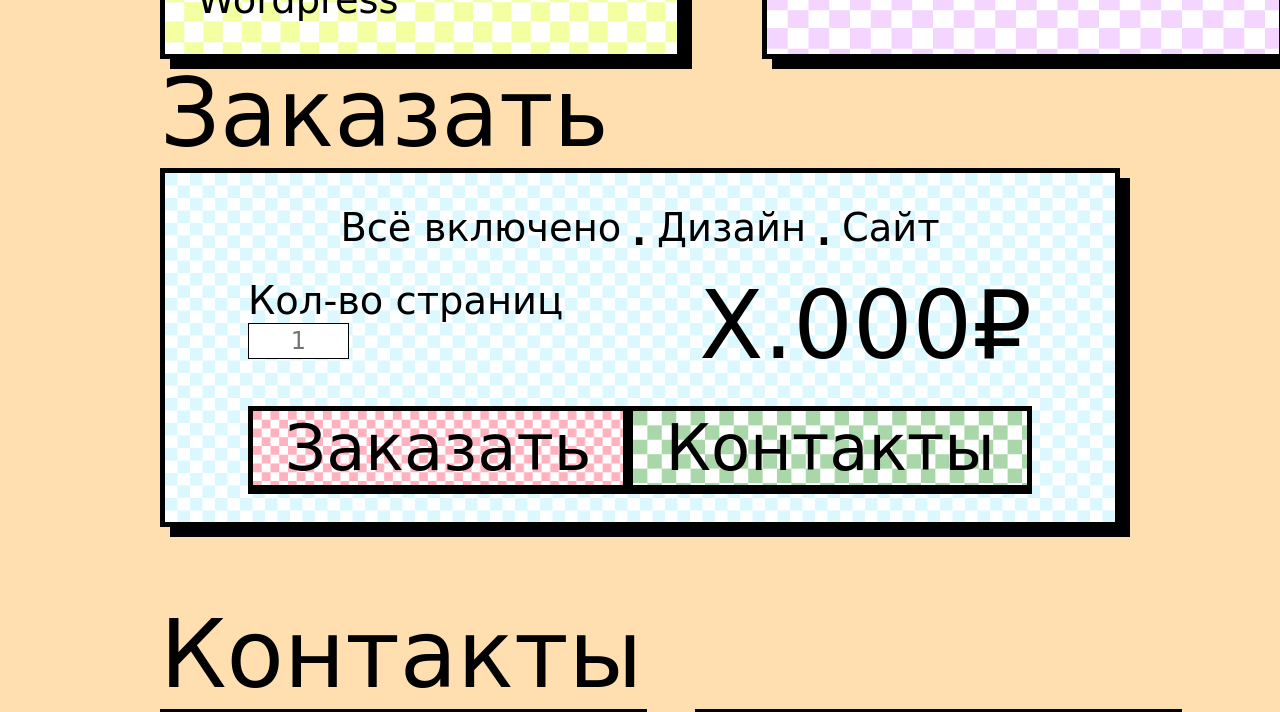
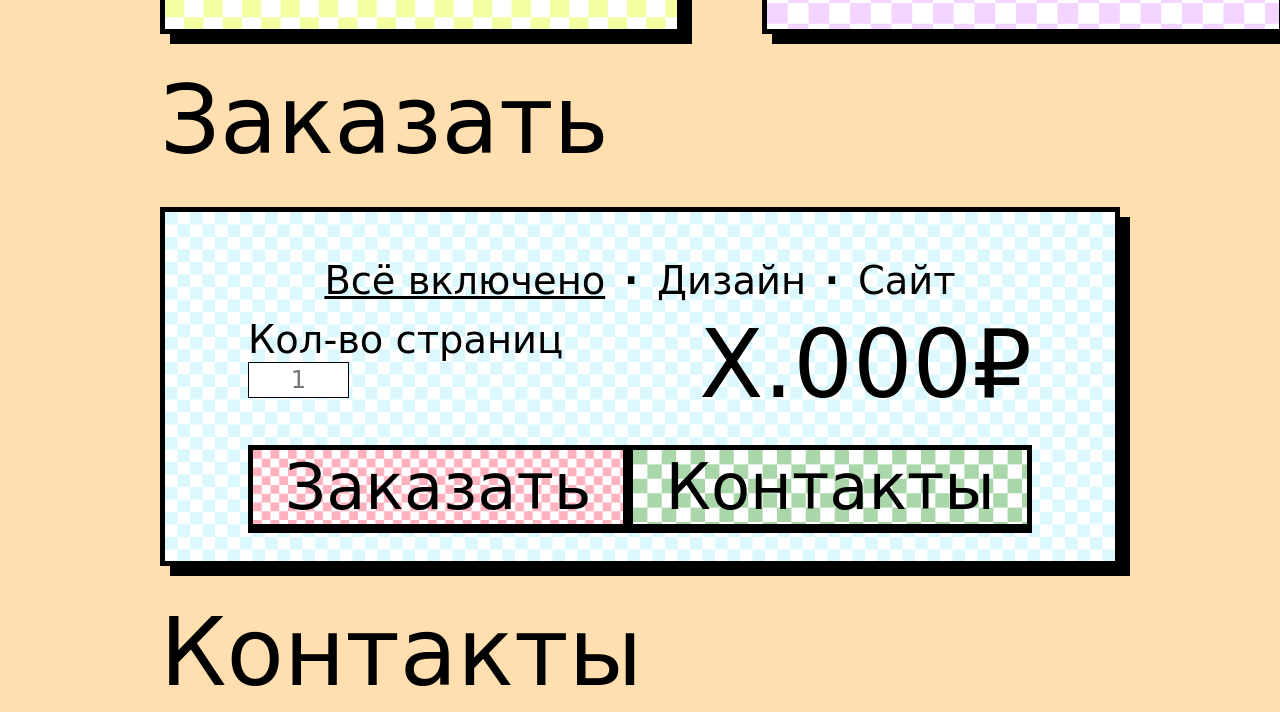
Before and after one commit to Sinskiy/sinskiy-personal-website-beta-0.2.0-, a website: page src/index.html in a window 1280 px wide. Shown: the part 2104-2816 px from the top of the page. Drawn offline with Linux system fonts and the light colour scheme; a web font is replaced by a local one.

Commit message:
sinskiy | personal website (beta 0.2.0)

```diff
--- a/package.json
+++ b/package.json
@@ -1,6 +1,6 @@
 {
   "name": "sinskiy",
-  "version": "0.1.0",
+  "version": "0.2.0",
   "description": "",
   "main": "index.js",
   "scripts": {
--- a/src/css/style.scss
+++ b/src/css/style.scss
@@ -62,12 +62,12 @@ section {
         box-shadow: 10px 10px 0px;
         border: 5px solid;
     }
+    .#{&}Header {
+        margin: 2rem 0;
+    }
 }
 main {
     padding-top: 10rem;
-}
-.sectionHeader {
-    margin-bottom: 1rem;
 }
 button {
     box-shadow: 0px 4px 0px;
@@ -94,8 +94,7 @@ input {
     top: -9rem;
     visibility: hidden;
 }
-.portfolio a, .contacts a, a[data-active="yes"] {
-    display: inline-block;
+.portfolio a, .contacts a {
     position: relative;
     z-index: 0;
     text-decoration: none;
@@ -244,9 +243,14 @@ header {
     }
     nav {
         display: flex;
-        a {
+        align-items: center;
+        .paragraph {
             color: black;
             text-decoration: none;
+            &[data-active="yes"], &:hover {
+                text-decoration: underline;
+                text-decoration-color: black;
+            }
         }
         p {
             margin: 0 0.5rem;
--- a/src/index.html
+++ b/src/index.html
@@ -64,14 +64,14 @@
         <!-- order -->
         <section aria-labelledby="order__text" class="order">
             <a class="anchor" id="order__link"></a>
-            <h2 id="order__text">Заказать</h2>
+            <h2 id="order__text" class="sectionHeader">Заказать</h2>
             <div class="order__info section__wrap">
                 <nav>
-                    <a class="paragraph" href="" onclick="">Всё включено</a>
+                    <p class="paragraph order__info__link" data-active="yes" onclick="orderClick(this)">Всё включено</p>
                     <p> · </p>
-                    <a class="paragraph" href="">Дизайн</a>
+                    <p class="paragraph order__info__link" data-active="" onclick="orderClick(this)">Дизайн</p>
                     <p> · </p>
-                    <a class="paragraph" href="">Сайт</a>
+                    <p class="paragraph order__info__link" data-active="" onclick="orderClick(this)">Сайт</p>
                 </nav>
                 <div class="justContainer">
                     <div class="order__info__flexContainer">
@@ -91,7 +91,7 @@
         <!-- contacts -->
         <section aria-labelledby="contacts__text" class="contacts">
             <a class="anchor" id="contacts__link"></a>
-            <h2 id="contacts__text">Контакты</h2>
+            <h2 id="contacts__text" class="sectionHeader">Контакты</h2>
                 <div class="section__contacts">
                 <div class="section__contacts__mails section__wrap">
                     <h2>Почты</h2>
@@ -126,4 +126,5 @@
         </section>
     </main>
 </body>
+<script src="js/script.js"></script>
 </html>
--- a/src/js/script.js
+++ b/src/js/script.js
@@ -0,0 +1,9 @@
+let orderClick = function (underline) {
+  const link = document.querySelectorAll(".order__info__link");
+  link.forEach((element) => {
+    if (element.hasAttribute("data-active", "yes")) {
+      element.setAttribute("data-active", "");
+    }
+  });
+  underline.setAttribute("data-active", "yes");
+};
```
Also changed, not shown: src/css/style.css, 1 other file.
